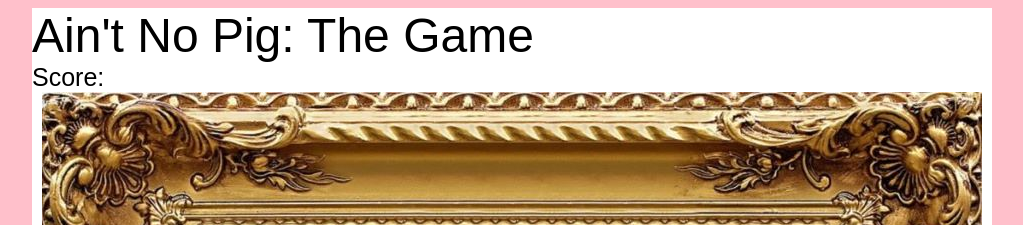
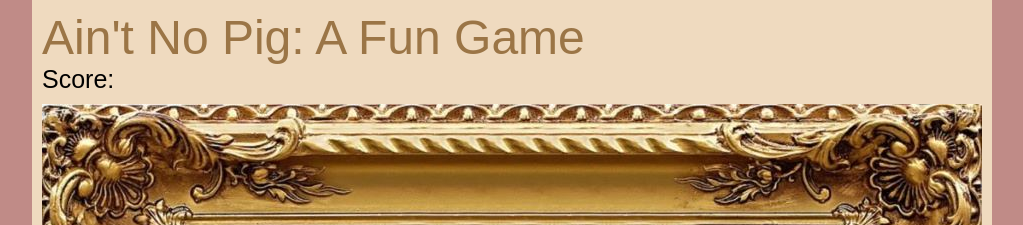
Before and after one commit to maleksiuk/aintnopig, a website with bundled scripts: page index.html in a window 1280 px wide. Shown: the top 225 px of the page, without its empty margins (128-1151 px from the left). Built offline with nearby package versions, Linux system fonts and the light colour scheme; files whose address does not match are found by name.

Commit message:
Make the colour scheme better. Uses real pig colours!

```diff
--- a/index.html
+++ b/index.html
@@ -9,10 +9,12 @@
   </head>
   <body class="polina_front">
     <div id="container">
-      <div class="polina main-header" style="">Ain't No Pig: The Game</div>
+      <div class="top">
+        <div class="polina main-header" style="">Ain't No Pig: A Fun Game</div>
 
-      <div class="polina_front" style="font-size: 25px;">
-        Score: <span id="score"></span>
+        <div class="polina_front" style="font-size: 25px;">
+          Score: <span id="score"></span>
+        </div>
       </div>
 
       <div class="image-house-container">
--- a/styles.css
+++ b/styles.css
@@ -1,6 +1,8 @@
 body {
-  background-color: pink;
+  /*background-color: #FFF3E2;*/
+  background-color: #C08B87;
   box-sizing: border-box;
+  margin: 0;
 }
 
 .polina {
@@ -11,13 +13,17 @@ body {
   font-family: 'PolinaFront1', Arial, Helvetica, sans-serif;
 }
 
+.top {
+  padding: 10px;
+}
+
 .main-header {
-  color: black;
+  color: #9B7546;
   font-size: 48px;
 }
 
 #container {
-  background-color: white;
+  background-color: #EFDABF;
   width: 960px;
   margin: 0 auto;
 }
@@ -113,10 +119,6 @@ body {
   .image-house {
     height: 148px;
   }
-
-  .choice-link {
-    font-size: 17px;
-  }
 }
 
 @media (max-width: 325px) {
@@ -137,7 +139,6 @@ body {
   .button-house {
     width: 100%;
     flex: 1 1 auto;
-    /*display: inline-block;*/
   }
 
   .main-header {
```
